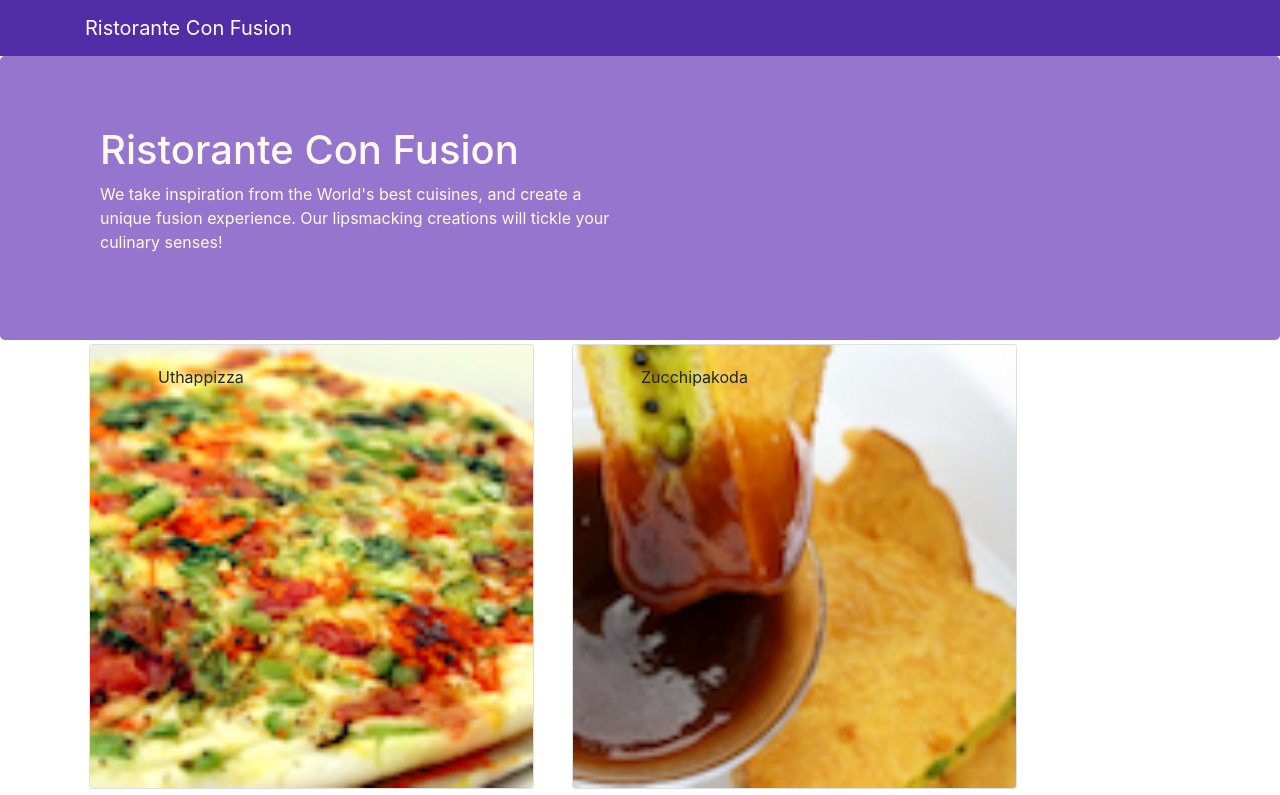
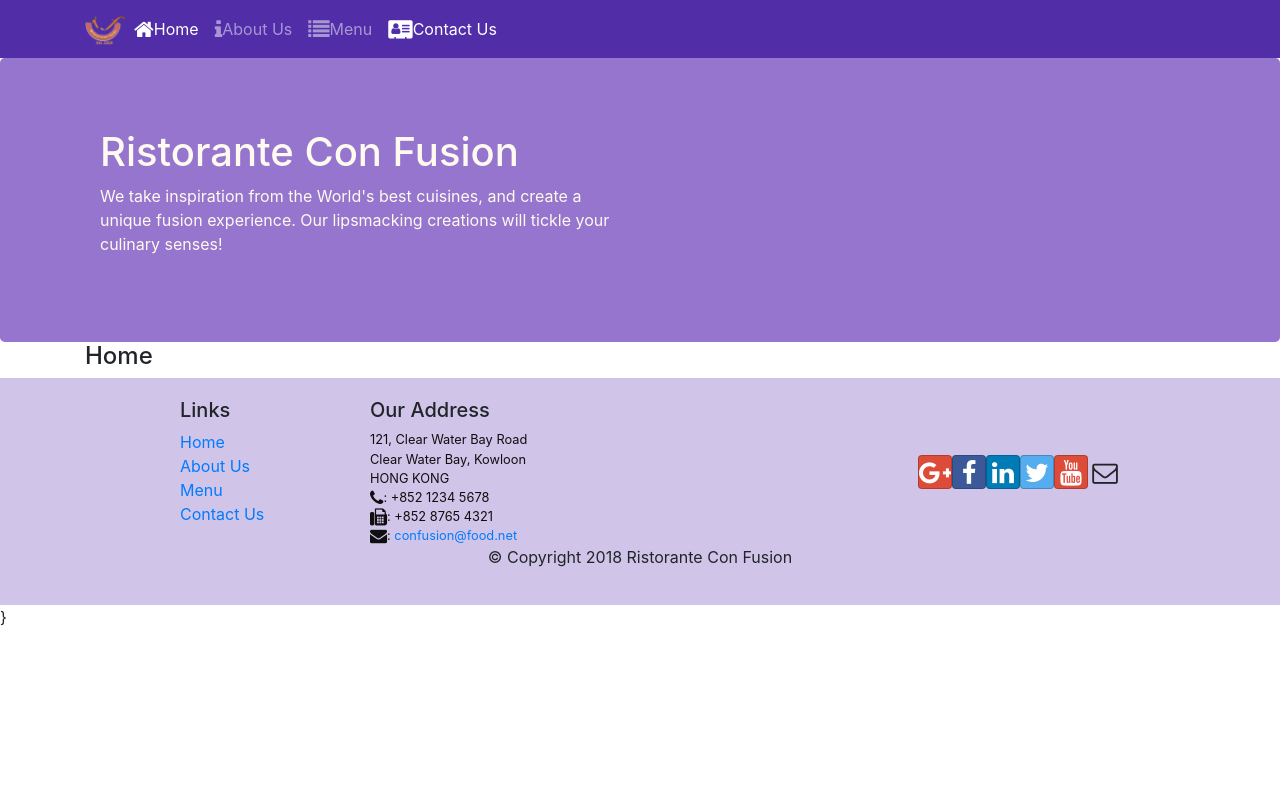
Before and after one commit to lucifer123A/React.js, a React (Create React App) app: page /home in a window 1280 px wide. Shown: the top 795 px of the page. Built offline with nearby package versions, Linux system fonts and the light colour scheme.

Commit message:
React Router

```diff
--- a/package.json
+++ b/package.json
@@ -12,6 +12,7 @@
     "react": "^16.13.1",
     "react-dom": "^16.13.1",
     "react-popper": "^2.2.3",
+    "react-router-dom": "^5.2.0",
     "react-scripts": "3.4.1",
     "reactstrap": "^8.4.1"
   },
--- a/src/App.js
+++ b/src/App.js
@@ -1,15 +1,18 @@
 import React from 'react';
 import Main from './components/MainComponent';
 import './App.css';
+import {BrowserRouter} from 'react-router-dom';
 
 
 class App extends React.Component {
 
   render(){
   return (
-    <div>
-      <Main/>
-    </div>
+    <BrowserRouter>
+      <div>
+        <Main/>
+      </div>
+    </BrowserRouter>
   );
 }
 }
--- a/src/components/FooterComponent.js
+++ b/src/components/FooterComponent.js
@@ -1,4 +1,5 @@
 import React from 'react';
+import {Link} from 'react-router-dom';
 
 function Footer(){
     return(
@@ -8,10 +9,10 @@
                 <div className="col-4 offset-1 col-sm-2">
                     <h5>Links</h5>
                     <ul className="list-unstyled">
-                        <li><a href="#">Home</a></li>
-                        <li><a href="#">About</a></li>
-                        <li><a href="#">Menu</a></li>
-                        <li><a href="contactus.html">Contact</a></li>
+                        <li><Link to="/home">Home</Link></li>
+                        <li><Link to="/aboutus">About Us</Link></li>
+                        <li><Link to="/menu">Menu</Link></li>
+                        <li><Link to="/contactus">Contact Us</Link></li>
                     </ul>
                 </div>
                 <div className="col-7 col-sm-5">
--- a/src/components/HeaderComponent.js
+++ b/src/components/HeaderComponent.js
@@ -1,13 +1,57 @@
 import React, {Component} from 'react';
-import { Navbar, NavbarBrand, Jumbotron } from 'reactstrap';
+import { Navbar, NavbarBrand, Nav, NavbarToggler, Collapse, NavItem, Jumbotron } from 'reactstrap';
+import {NavLink} from 'react-router-dom';
 
 class Header extends Component{
+
+    constructor(props){
+        super(props);
+        this.state={
+            isNAvOpen:false
+        }
+        this.toggleNav=this.toggleNav.bind(this);
+    }
+
+    toggleNav(){
+        this.setState({
+            isNavOpen: !this.state.isNavOpen
+        })
+    }
+
     render(){
         return(
             <>
-                <Navbar dark>
+                <Navbar dark expand="md">
                     <div className="container">
-                        <NavbarBrand href="/">Ristorante Con Fusion</NavbarBrand>
+                        <NavbarToggler onClick={this.toggleNav}/>
+                        <NavbarBrand className="mr-auto" href="/">
+                            <img src="assets/images/logo.png" height="30" width="41"
+                            alt='Ristorante Con Fusion'/>
+                        </NavbarBrand>
+                        <Collapse isOpen={this.state.isNavOpen} navbar>
+                        <Nav navbar>
+                            <NavItem>
+                                <NavLink className="nav-link" to="/home">
+                                    <span className="fa fa-home fa-lg"></span>Home
+                                </NavLink>
+                            </NavItem>
+                            <NavItem>
+                                <NavLink className="nav-link" to="/aboutus">
+                                    <span className="fa fa-info fa-lg"></span>About Us
+                                </NavLink>
+                            </NavItem>
+                            <NavItem>
+                                <NavLink className="nav-link" to="/menu">
+                                    <span className="fa fa-list fa-lg"></span>Menu
+                                </NavLink>
+                            </NavItem>
+                            <NavItem>
+                                <NavLink className="nav-link" to="/home">
+                                    <span className="fa fa-address-card fa-lg"></span>Contact Us
+                                </NavLink>
+                            </NavItem>
+                        </Nav>
+                        </Collapse>
                     </div>
                 </Navbar>
                 <Jumbotron>
--- /dev/null
+++ b/src/components/HomeComponent.js
@@ -0,0 +1,11 @@
+import React from 'react';
+
+function Home(props){
+    return(
+        <div className="container">
+            <h4>Home</h4>
+        </div>
+    );
+}
+
+export default Home;
--- a/src/components/MainComponent.js
+++ b/src/components/MainComponent.js
@@ -1,10 +1,11 @@
 import React from 'react';
-import { Navbar, NavbarBrand } from 'reactstrap';
+import Home from './HomeComponent';
 import Menu from './MenuComponent';
 import DishDetail from "./DishDetailComponent";
 import Header from "./HeaderComponent";
 import Footer from "./FooterComponent";
 import {DISHES} from '../shared/dishes';
+import {Switch , Route, Redirect} from 'react-router-dom';
 
 
 class Main extends React.Component {
@@ -13,21 +14,25 @@
     super(props);
     this.state={
       dishes:DISHES,
-      selectedDish:null
     };
   }
 
-onDishSelect(dishId){
-    this.setState({selectedDish:dishId})
-}
+  render(){
 
-  render(){
+  const Homepage= ()=>{
+    return(
+      <Home/>
+    );
+  }
+
   return (
     <div>
       <Header/>
-      <Menu dishes={this.state.dishes}
-      onClick={(dishId)=>this.onDishSelect(dishId)}/>
-      <DishDetail dish={this.state.dishes.filter((dish)=>dish.id === this.state.selectedDish)[0]}/>
+      <Switch>
+        <Route path="/home" component={Homepage} />
+        <Route exact path="/menu" component={()=> <Menu dishes={this.state.dishes} />}/>
+        <Redirect to="/home"/>
+      </Switch>
       <Footer/>
       }
     </div>
```
Also changed, not shown: 1 other file (tests, documents, lock files or other folders).
